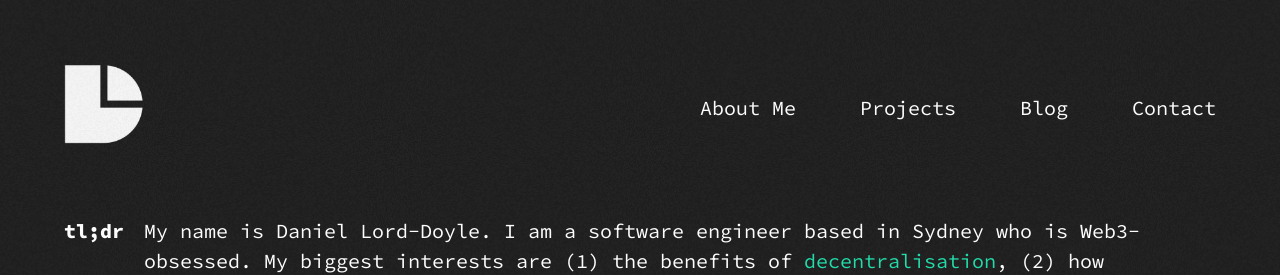
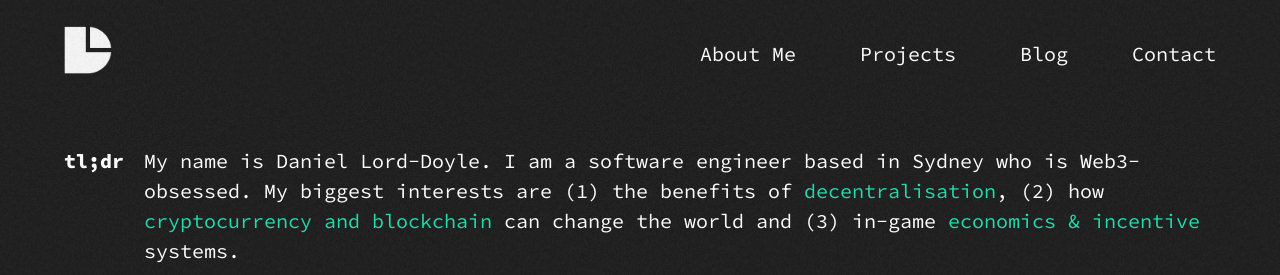
Before and after one commit to thelorddoyle/my-website, a React (Create React App) app: page / in a window 1280 px wide. Shown: the top 275 px of the page. Built offline with nearby package versions, Linux system fonts and the light colour scheme.

Commit message:
nav and about changes and added a scroll to the top functionality

```diff
--- a/src/components/NavBar.js
+++ b/src/components/NavBar.js
@@ -16,9 +16,11 @@ export const NavBar = () => {
         }
     }
 
+
+
     return(
         <div className='navbar-container'>
-        <div className='grain'></div>
+            <div className='grain'></div>
 
             <Link to="/">
                 <img className='logo' src={logo} alt="" onMouseEnter={changeLogoColour} onMouseLeave={changeLogoColour} />
--- /dev/null
+++ b/src/helpers/ScrollToTop.js
@@ -0,0 +1,12 @@
+import { useEffect } from "react";
+import { useLocation } from "react-router-dom";
+
+export default function ScrollToTop() {
+  const { pathname } = useLocation();
+
+  useEffect(() => {
+    window.scrollTo(0, 0);
+  }, [pathname]);
+
+  return null;
+}
--- a/src/index.js
+++ b/src/index.js
@@ -2,11 +2,13 @@ import React from 'react';
 import ReactDOM from 'react-dom/client';
 import App from './App';
 import { BrowserRouter } from 'react-router-dom';
+import ScrollToTop from "../src/helpers/ScrollToTop";
 
 const root = ReactDOM.createRoot(document.getElementById('root'));
 root.render(
   <React.StrictMode>
   <BrowserRouter>
+    <ScrollToTop />
     <App />
   </BrowserRouter>
   </React.StrictMode>
--- a/src/styles/aboutMe.scss
+++ b/src/styles/aboutMe.scss
@@ -103,7 +103,7 @@
 
         background-color: rgba(250,250,250, 0.2);
         &:hover {
-            background-color: rgba(250,250,250, 0.4);
+            background-color: rgba(250,250,250, 0.1);
         }
         padding: 20px;
         margin-bottom: 5%;
--- a/src/styles/navbar.scss
+++ b/src/styles/navbar.scss
@@ -3,10 +3,15 @@
 .navbar-container {
     display: flex;
     justify-content: space-between;
-    padding: 5% 5%;
+    padding: 2% 5%;
+    position: sticky;
+    top: 0;
+    background-color: rgb(31, 31, 31);
+    z-index: 10;
+    margin-bottom: 3%;
 
     .logo {
-        max-width: 5rem;
+        max-width: 3rem;
         cursor: pointer;
     }
 
```
